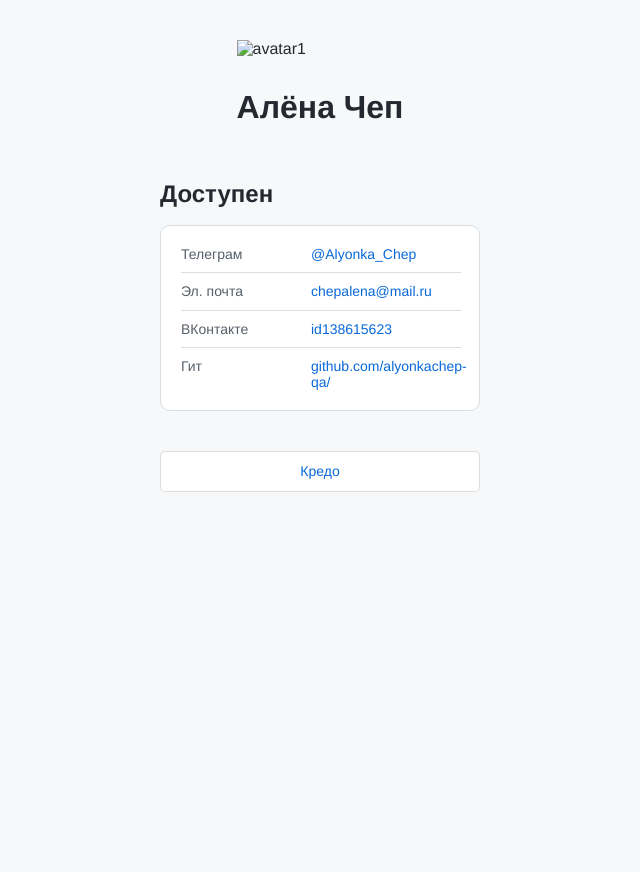
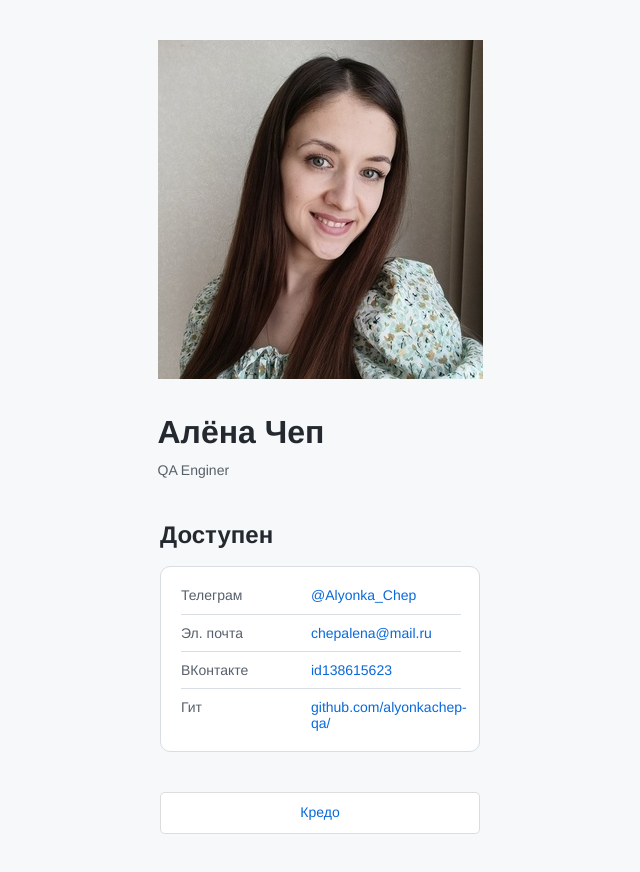
Before and after one commit to alyonkachep-qa/cv, a plain HTML site: page index.html in a window 1280 px wide. Shown: the whole page, without its empty margins (320-960 px from the left). Before the commit the page ends 800 px from the top, so only its background shows below. Drawn offline with Linux system fonts and the light colour scheme.

Commit message:
newversion

```diff
--- a/index.html
+++ b/index.html
@@ -10,8 +10,9 @@
   </head>
   <body>
     <header class="header">
-      <img src="./avatar1.jpg.png" alt="avatar1" class="header__avatar1" />
+      <img src="./avatar1.jpg" alt="avatar1" class="header__avatar1" />
       <h1 class="header__title">Алёна Чеп</h1>
+      <p class="links__title">QA Enginer</p>
           </header>
     <main>
       <section class="links">
--- a/js.js
+++ b/js.js
@@ -3,5 +3,5 @@ const button = document.querySelector('button');
 
 /* Тут на кнопку навешиваем обрабочик, который ждёт клика и тогда запустит логику */
 button.addEventListener('click', function() {
-	alert('...ищущий находит')
+	alert('...ищущий находит=)')
 })
```
